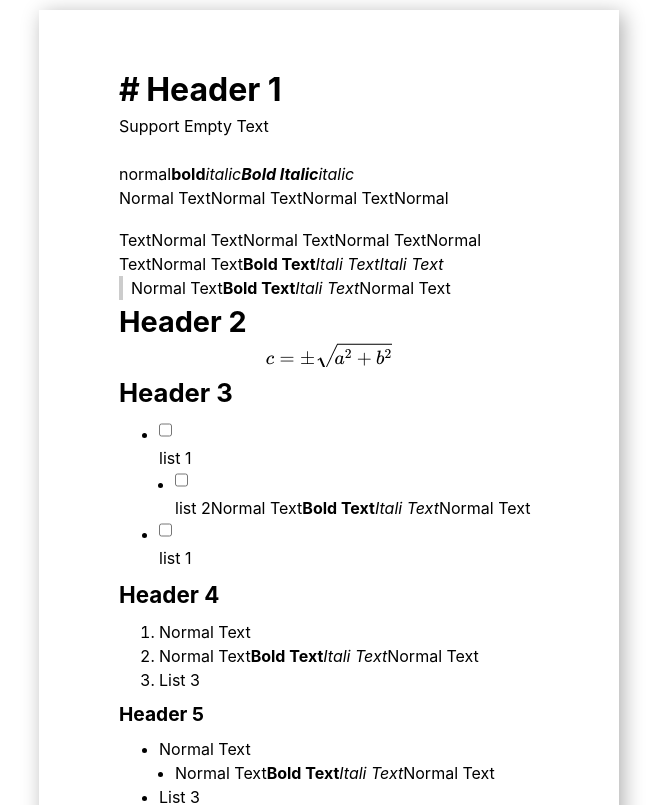
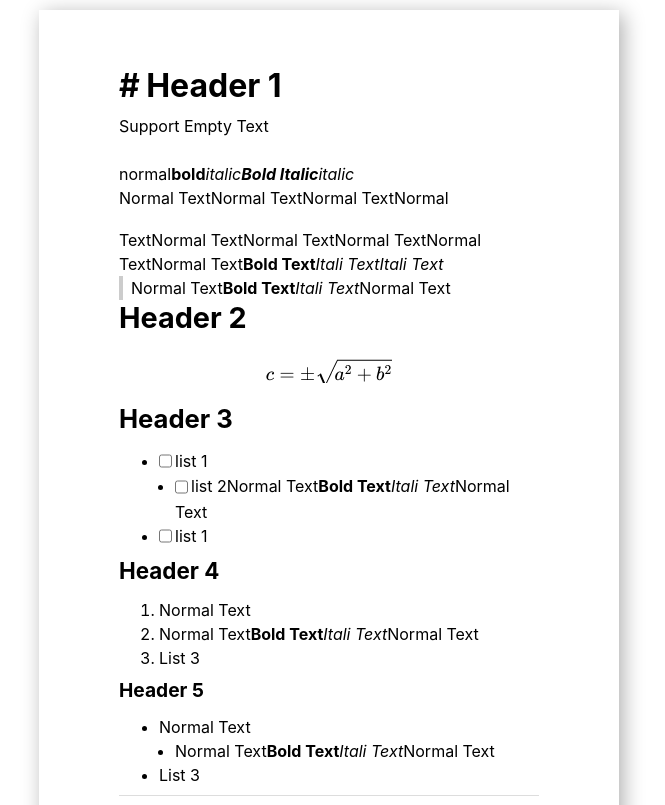
Before and after one commit to spaced-all/MoEditor, a React (Create React App) app: page / in a window 1280 px wide. Shown: the top 805 px of the page, without its empty margins (311-976 px from the left). Built offline with nearby package versions, Linux system fonts and the light colour scheme.

Commit message:
initial commit

```diff
--- a/src/BlockEditor/Blocks/Common.tsx
+++ b/src/BlockEditor/Blocks/Common.tsx
@@ -379,10 +379,18 @@ export class DefaultBlock<
   }
 
   handleBlur(e) {
-    // debugger
-    const newE = this.wrapBlockEvent<BE.FocusEvent<O>>(e);
-    this.setEeditable(false);
-    this.props.onBlur(newE);
+    console.log(['blur', e])
+
+    const el = op.findParentMatchTagName(e.target, 'label', this.currentContainer())
+    console.log([el, el.parentElement])
+    if (op.isTag(el, 'label') && !el.parentElement) {
+      console.log('label removed')
+    } else {
+      const newE = this.wrapBlockEvent<BE.FocusEvent<O>>(e);
+      this.setEeditable(false);
+      this.props.onBlur(newE);
+    }
+
   }
 
   handleFocus(e) {
--- /dev/null
+++ b/src/BlockEditor/Blocks/TaskList.css
@@ -0,0 +1,15 @@
+.list-task-flag {
+    margin-top: 3px;
+    /* margin-right: 2px;
+    margin-left: 0; */
+    margin-top: 0;
+    margin-left: 0;
+    vertical-align: middle;
+}
+
+.list-container {
+    display: inline;
+}
+
+
+.task-list {}
--- a/src/BlockEditor/Blocks/TaskList.tsx
+++ b/src/BlockEditor/Blocks/TaskList.tsx
@@ -3,6 +3,7 @@ import { Block, BlockProps, BlockStates, ContentEditable } from "./Common"
 import { DefaultBlock } from "./Common"
 import produce from "immer"
 
+import "./TaskList.css"
 import { NestRender } from "./render";
 import * as op from "../operation"
 import * as BE from "../event/eventtype";
@@ -142,19 +143,19 @@ export class TaskList extends VList<TaskListProps, TaskListStats, HTMLUListEleme
                         data-index={ind}
                         data-max-index={arr.length}
                         className={[
-                            'editbound',
+                            'list-editbound',
                             `list-indent-${Math.min(3, item.attributes.level)}`,
                         ].join(" ")} key={ind}>
                         {/* <label></label> */}
                         <input
-                            className="list-prefix" type={'checkbox'}
-                            checked={this.state.checked[ind] === true}
-                            onChange={(e) => {
-                                const newChecked = produce(this.state.checked, draft => {
-                                    draft[ind] = e.target.checked
-                                })
-                                this.setState({ checked: newChecked })
-                            }}
+                            className="list-task-flag" type={'checkbox'}
+                        // checked={this.state.checked[ind] === true}
+                        // onChange={(e) => {
+                        //     const newChecked = produce(this.state.checked, draft => {
+                        //         draft[ind] = e.target.checked
+                        //     })
+                        //     this.setState({ checked: newChecked })
+                        // }}
                         ></input>
                         <p className="list-container">{item.textContent}{NestRender(item.children)}</p>
                     </li>
--- a/src/BlockEditor/Blocks/render.tsx
+++ b/src/BlockEditor/Blocks/render.tsx
@@ -84,9 +84,12 @@ export function NestRender(dom: Dom[], depth: number = 0, formatType: 'html' | '
                     element = val.textContent
                     break;
                 case 'math':
-                    element = <>
+                    element = <label
+                        contentEditable='false'
+                        suppressContentEditableWarning
+                    >
                         <InlineMathLabel math={val.textContent} ></InlineMathLabel>
-                    </>
+                    </label>
                     break
                 default:
                     if (val.children && val.children.length > 0) {
--- a/src/BlockEditor/Card.module.css
+++ b/src/BlockEditor/Card.module.css
@@ -50,12 +50,21 @@
 }
 
 .card * {
-    margin: 0;
     outline-width: 0;
-    line-height: 1.5;
+    /* margin: 0.1px; */
+    /* margin: 0;
+    line-height: 1.5; */
     /* margin-bottom: 8px; */
 }
 
+.card p,
+.card blockquote,
+.card ul,
+.card li,
+.card ol {
+    margin: 0;
+    line-height: 1.5;
+}
 
 
 .card h1 {
--- a/src/BlockEditor/InlineComponent/InlineMatchLabel.tsx
+++ b/src/BlockEditor/InlineComponent/InlineMatchLabel.tsx
@@ -20,6 +20,11 @@ export function InlineMathLabel(props: { math: string }) {
                 } else if (e.key === 'Home') {
                     target.setSelectionRange(0, 0)
                     e.preventDefault()
+                } else if (e.key === 'Backspace') {
+                    const tgt = e.target as HTMLInputElement
+                    tgt.parentElement.remove()
+                    tgt.blur()
+                    e.preventDefault()
                 }
             } else {
                 e.preventDefault()
@@ -31,15 +36,12 @@ export function InlineMathLabel(props: { math: string }) {
         onChange={(e) => setVal(e.target.value)}></input>
     return (
         <>
-            <label
+            {ipt}
+            <data
                 data-type={'math'}
-                data-math={val}
-                contentEditable='false'
-                suppressContentEditableWarning
-            >
-                {ipt}
-                <InlineMath math={val} />
-            </label>
+                data-content={val}
+            ></data>
+            <InlineMath math={val} />
         </>
     );
 }
```
Also changed, not shown: example/design.tsx (added, +44 -0 lines).
